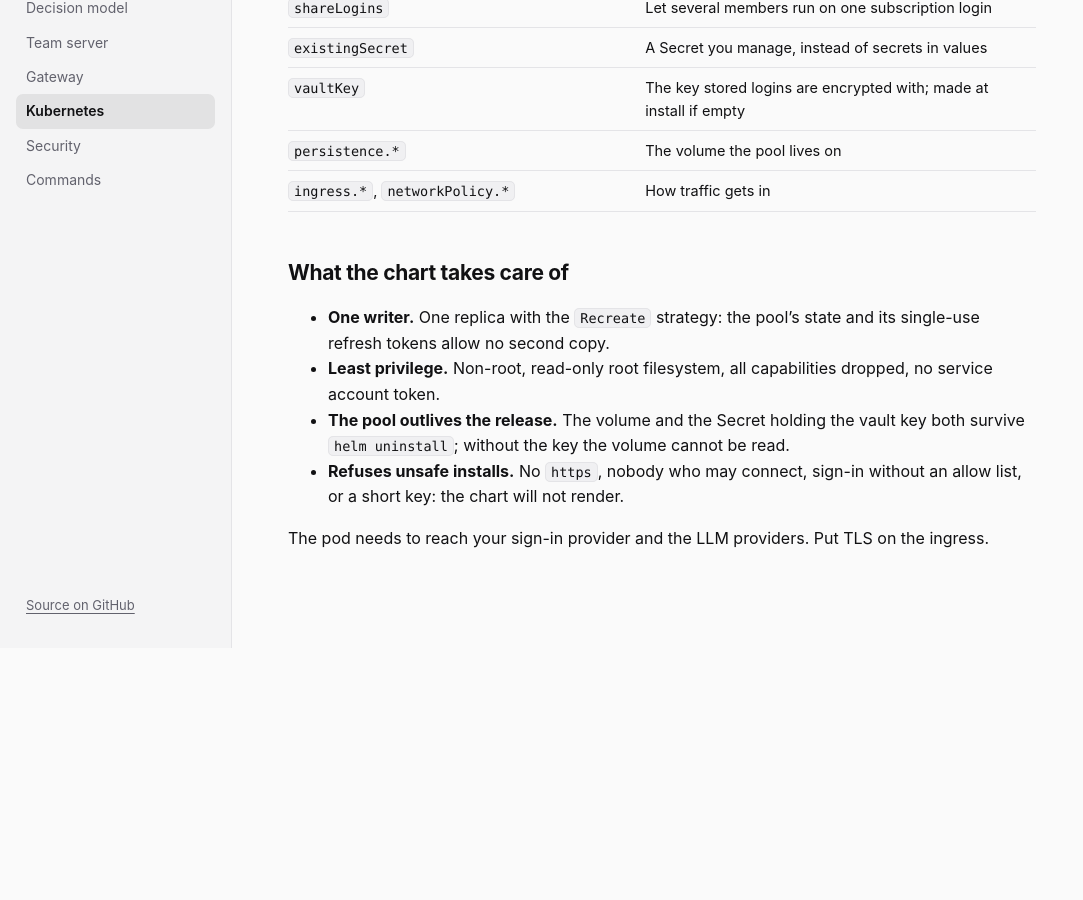
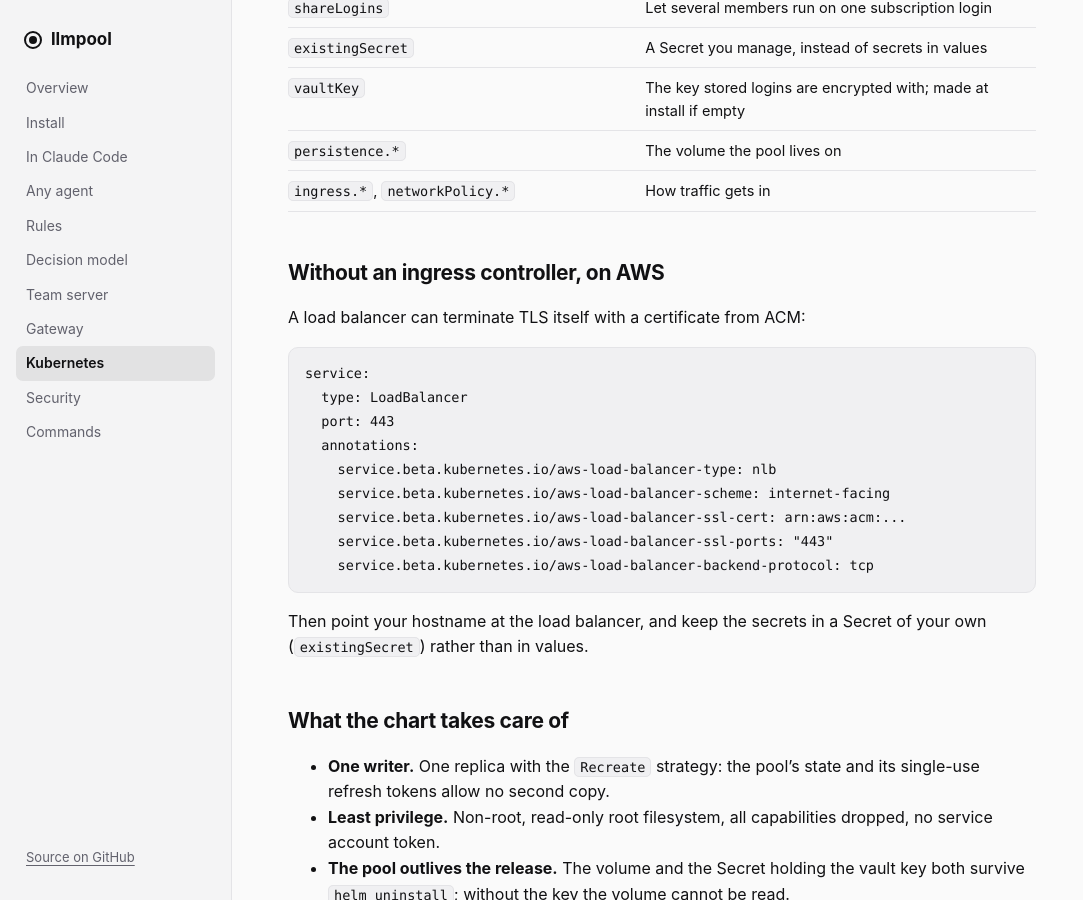
Before and after one commit to shakedaskayo/llmpool, a Jekyll site: the page built from docs/kubernetes.md, in a window 1280 px wide and 900 px high, scrolled down 879 px. Shown: the whole window, without its empty margins (0-1083 px from the left). Built offline with Jekyll 4.4.1, drawn with Linux system fonts in a browser that asks for light colours; our own code applies the rules of GitHub Pages for plain Markdown files; before the commit the page ends 1527 px from its top, so only the background shows below that.

Commit message:
feat(chart): the service can carry a cloud load balancer's settings; docs for TLS at an AWS load balancer

````diff
--- a/deploy/helm/llmpool/templates/service.yaml
+++ b/deploy/helm/llmpool/templates/service.yaml
@@ -3,6 +3,9 @@
 metadata:
   name: {{ include "llmpool.name" . }}
   labels: {{- include "llmpool.labels" . | nindent 4 }}
+  {{- with .Values.service.annotations }}
+  annotations: {{- toYaml . | nindent 4 }}
+  {{- end }}
 spec:
   type: {{ .Values.service.type }}
   selector: {{- include "llmpool.labels" . | nindent 4 }}
--- a/deploy/helm/llmpool/values.yaml
+++ b/deploy/helm/llmpool/values.yaml
@@ -77,6 +77,9 @@
 service:
   type: ClusterIP
   port: 80
+  # For a cloud load balancer that terminates TLS itself (type LoadBalancer,
+  # port 443): its certificate and listener settings go here.
+  annotations: {}
 
 ingress:
   enabled: false
--- a/docs/kubernetes.md
+++ b/docs/kubernetes.md
@@ -34,6 +34,24 @@
 | `persistence.*` | The volume the pool lives on |
 | `ingress.*`, `networkPolicy.*` | How traffic gets in |
 
+## Without an ingress controller, on AWS
+
+A load balancer can terminate TLS itself with a certificate from ACM:
+
+```yaml
+service:
+  type: LoadBalancer
+  port: 443
+  annotations:
+    service.beta.kubernetes.io/aws-load-balancer-type: nlb
+    service.beta.kubernetes.io/aws-load-balancer-scheme: internet-facing
+    service.beta.kubernetes.io/aws-load-balancer-ssl-cert: arn:aws:acm:...
+    service.beta.kubernetes.io/aws-load-balancer-ssl-ports: "443"
+    service.beta.kubernetes.io/aws-load-balancer-backend-protocol: tcp
+```
+
+Then point your hostname at the load balancer, and keep the secrets in a Secret of your own (`existingSecret`) rather than in values.
+
 ## What the chart takes care of
 
 - **One writer.** One replica with the `Recreate` strategy: the pool's state and its single-use refresh tokens allow no second copy.
````
